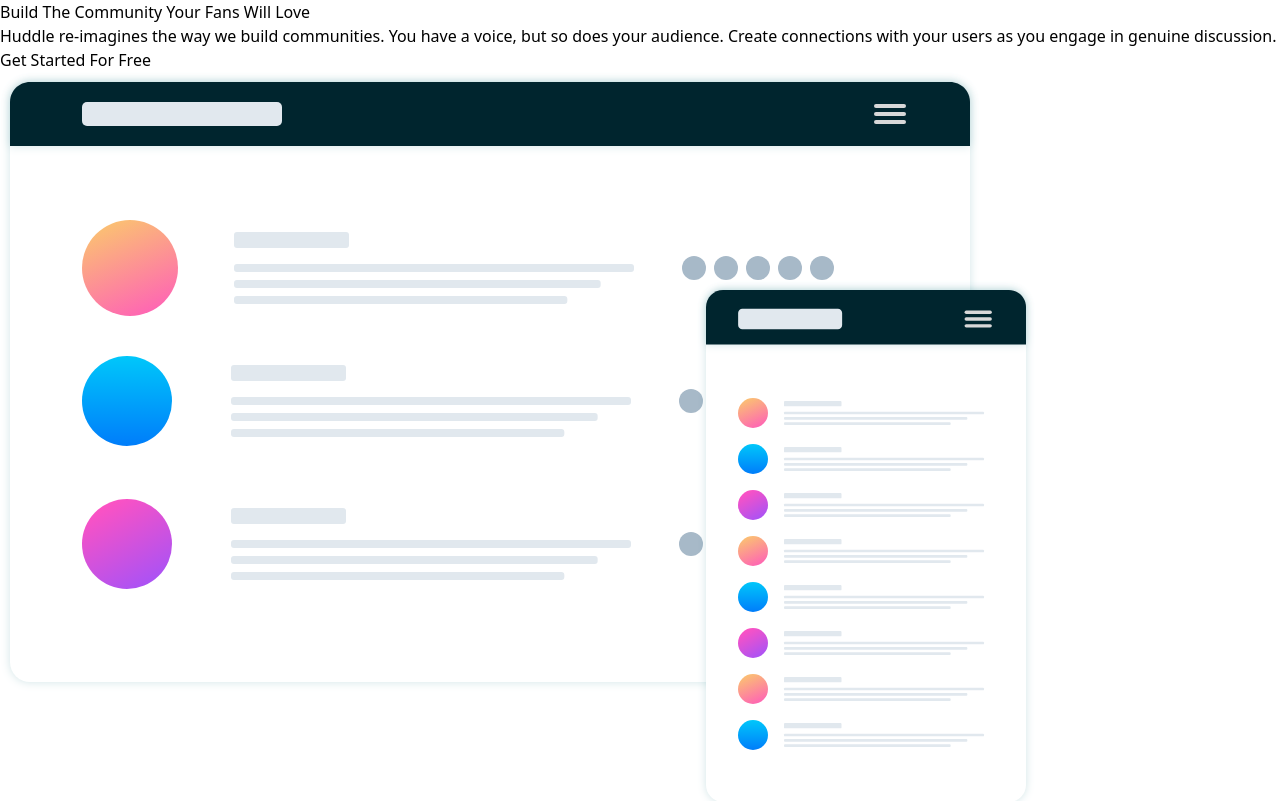
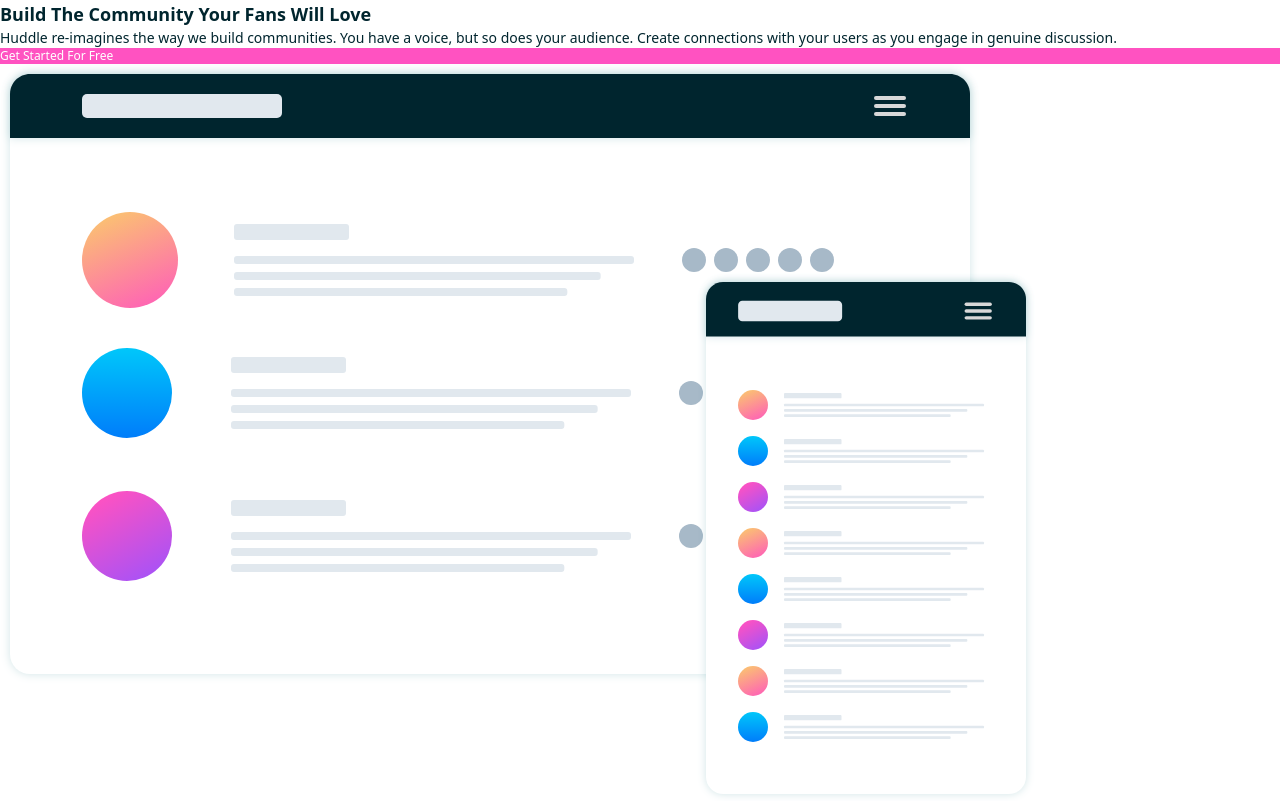
Before and after one commit to skyv26/huddle-landing-page-block, a React (Vite) app: page / in a window 1280 px wide. Shown: the top 801 px of the page. Built offline with nearby package versions, Linux system fonts and the light colour scheme.

Commit message:
Add the `text` size, font-family and background color

```diff
--- a/src/components/HeroSection.jsx
+++ b/src/components/HeroSection.jsx
@@ -4,11 +4,11 @@ import IllustrationMockUp from '../assets/illustration-mockups.svg';
 const HeroSection = () => {
   return (
     <section>
-        <div>
-            <h1>Build The Community Your Fans Will Love</h1>
-            <p>Huddle re-imagines the way we build communities. You have a voice, but so does your audience.
+        <div className='flex flex-col'>
+            <h1 className='font-semibold text-[#00252E] text-lg'>Build The Community Your Fans Will Love</h1>
+            <p className='font-normal text-[#00252E] text-sm'>Huddle re-imagines the way we build communities. You have a voice, but so does your audience.
   Create connections with your users as you engage in genuine discussion. </p>
-            <SubscriptionButton>Get Started For Free</SubscriptionButton>
+            <SubscriptionButton className="text-white bg-[#FF52C1] text-xs">Get Started For Free</SubscriptionButton>
         </div>
         <figure>
             <img src={IllustrationMockUp} />
```
